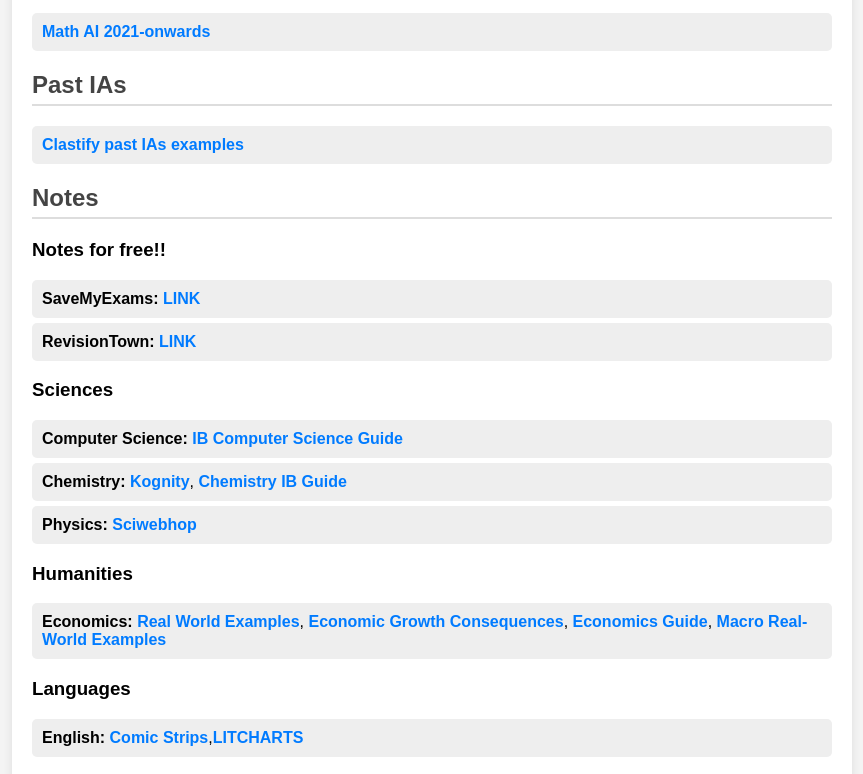
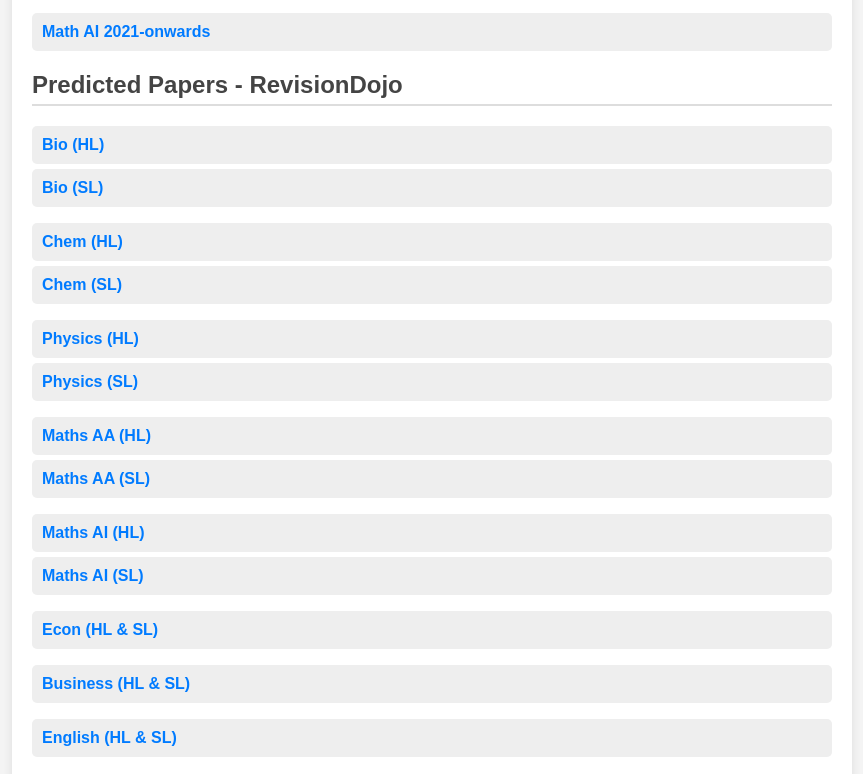
Before and after one commit to rodrisy/ibresources, a plain HTML site: page index.html in a window 1280 px wide. Shown: the part 910-1684 px from the top of the page, without its empty margins (208-1071 px from the left). Drawn offline with Linux system fonts and the light colour scheme.

Commit message:
added predicted papers

```diff
--- a/index.html
+++ b/index.html
@@ -50,6 +50,66 @@
         <ul>
             <li><a href="docs/mathaispec2021.pdf">Math AI 2021-onwards</a></li>
         </ul>
+
+        <h2>Predicted Papers - RevisionDojo</h2>
+        <!-- BIO -->
+        <ul>
+            <li><a href="https://drive.google.com/drive/folders/1nPUESkXIWYV6FwpWuoy9n1EV00QcYixM?usp=drive_link">Bio
+                    (HL)</a></li>
+            <li><a href="https://drive.google.com/drive/folders/1CSLGFIPa5sqS9VVnNJmWj8QR4iV6KBmS?usp=drive_link">Bio
+                    (SL)</a></li>
+        </ul>
+
+        <!-- CHEM -->
+        <ul>
+            <li><a href="https://drive.google.com/drive/folders/1clVmLGbiz9NmOZFcsKFft3DGa0zScwWi?usp=drive_link">Chem
+                    (HL)</a></li>
+            <li><a href="https://drive.google.com/drive/folders/1x2h5kFmEYqK1FTVdL4h4aSrInKj9rl_e?usp=drive_link">Chem
+                    (SL)</a></li>
+        </ul>
+
+        <!-- PHYSICS -->
+        <ul>
+            <li><a href="https://drive.google.com/drive/folders/1cmAfkPa3Eb6c6tFzBWyFYNuuC_dcQZTN?usp=drive_link">Physics
+                    (HL)</a></li>
+            <li><a href="https://drive.google.com/drive/folders/1Xmusr7wYobOJIgg8ojUwvCBy3JS0_1X3?usp=drive_link">Physics
+                    (SL)</a></li>
+        </ul>
+
+        <!-- MATHS AA -->
+        <ul>
+            <li><a href="https://drive.google.com/drive/folders/1k-OS3vSoF044aadA1hDd_Nfv6wvNvHy_?usp=drive_link">Maths
+                    AA (HL)</a></li>
+            <li><a href="https://drive.google.com/drive/folders/1MhI4a1JIH3FrrBxP-4JrfAndCnrcamWd?usp=drive_link">Maths
+                    AA (SL)</a></li>
+        </ul>
+
+        <!-- MATHS AI -->
+        <ul>
+            <li><a href="https://drive.google.com/drive/folders/1w8j_CtljVGNp6V0P9RJQDQg1z7PVN-bd?usp=drive_link">Maths
+                    AI (HL)</a></li>
+            <li><a href="https://drive.google.com/drive/folders/106PI0gjLhvSAiOmX8a0YiT-9F5xrFeMd?usp=drive_link">Maths
+                    AI (SL)</a></li>
+        </ul>
+
+        <!-- ECON -->
+        <ul>
+            <li><a href="https://drive.google.com/drive/folders/1uCwtT1QkuzK3ysZ7ciYiXZdz4bnljvLP?usp=drive_link">Econ
+                    (HL & SL)</a></li>
+        </ul>
+
+        <!-- BUSINESS -->
+        <ul>
+            <li><a href="https://drive.google.com/drive/folders/1UDrmrNvlbsTWHoSDLa7PFVsdtJOK3pgD?usp=drive_link">Business
+                    (HL & SL)</a></li>
+        </ul>
+
+        <!-- ENGLISH -->
+        <ul>
+            <li><a href="https://drive.google.com/drive/folders/1F3ZOPhRbsixMkZr51EgIppeJ-vEK4EhS?usp=drive_link">English
+                    (HL & SL)</a></li>
+        </ul>
+
 
         <h2>Past IAs</h2>
         <ul>
```
